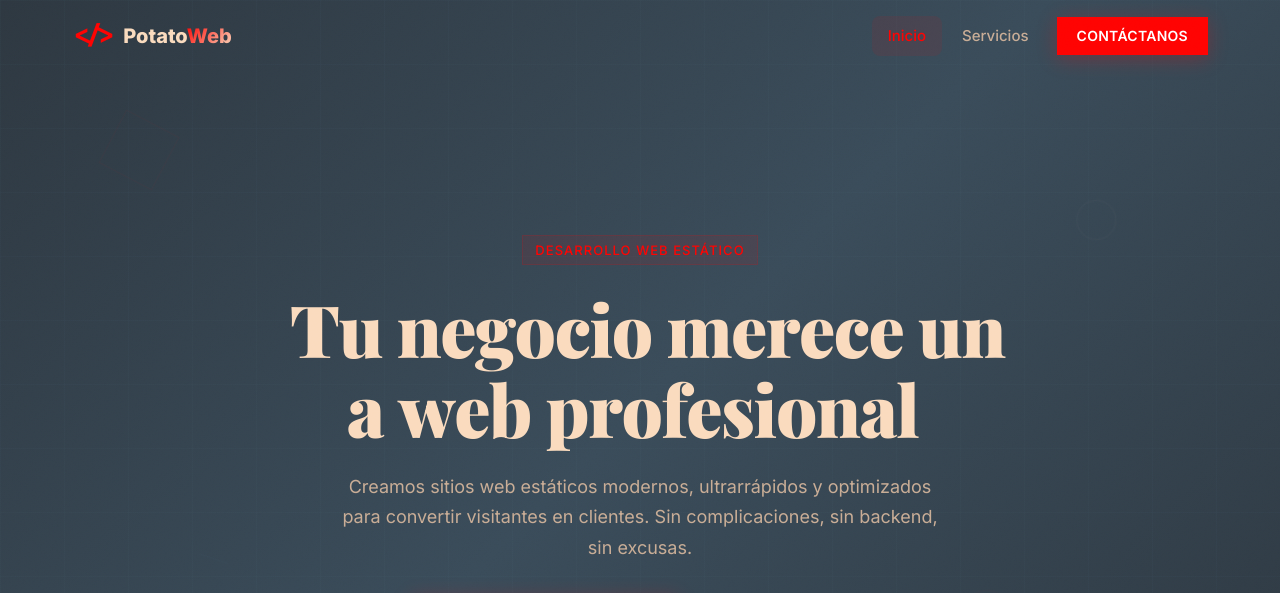
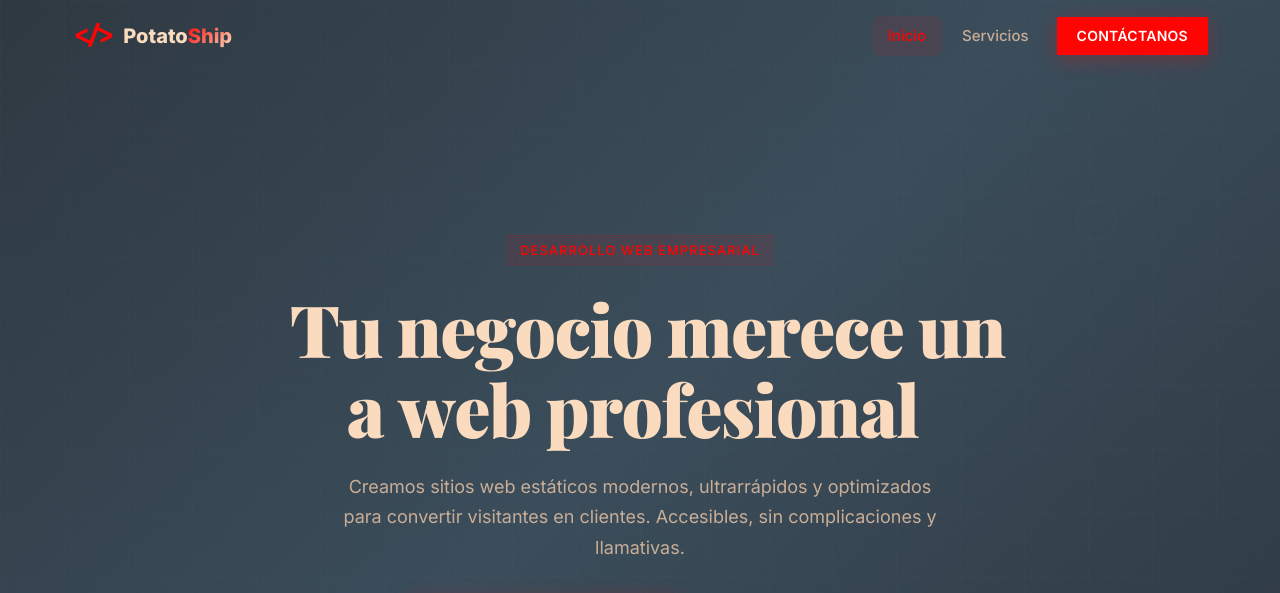
Before and after one commit to Favionetah/Potato-Ship, a Vue app: page /#/ in a window 1280 px wide. Shown: the top 593 px of the page. Built offline with nearby package versions, Linux system fonts and the light colour scheme.

Commit message:
brand: PotatoWeb -> PotatoShip y textos de hero actualizados

```diff
--- a/src/components/HeroSection.vue
+++ b/src/components/HeroSection.vue
@@ -11,12 +11,12 @@
     <div ref="shape4Ref" class="hero__shape hero__shape--4"></div>
 
     <div class="container hero__content" ref="contentRef">
-      <span class="tag hero__tag" ref="tagRef">Desarrollo web estático</span>
+      <span class="tag hero__tag" ref="tagRef">Desarrollo web empresarial</span>
       <h1 class="hero__title" ref="titleRef">
         Tu negocio merece una web profesional
       </h1>
       <p class="hero__subtitle" ref="subtitleRef">
-        Creamos sitios web estáticos modernos, ultrarrápidos y optimizados para convertir visitantes en clientes. Sin complicaciones, sin backend, sin excusas.
+        Creamos sitios web estáticos modernos, ultrarrápidos y optimizados para convertir visitantes en clientes. Accesibles, sin complicaciones y llamativas.
       </p>
       <div class="hero__actions" ref="actionsRef">
         <router-link to="/contacto" class="btn btn-primary">
--- a/src/components/Navbar.vue
+++ b/src/components/Navbar.vue
@@ -3,7 +3,7 @@
     <div class="container navbar__inner">
       <router-link to="/" class="navbar__logo">
         <span class="navbar__logo-icon">&lt;/&gt;</span>
-        <span class="navbar__logo-text">Potato<span class="gradient-text">Web</span></span>
+        <span class="navbar__logo-text">Potato<span class="gradient-text">Ship</span></span>
       </router-link>
 
       <nav class="navbar__links" :class="{ 'navbar__links--open': isMenuOpen }">
```
